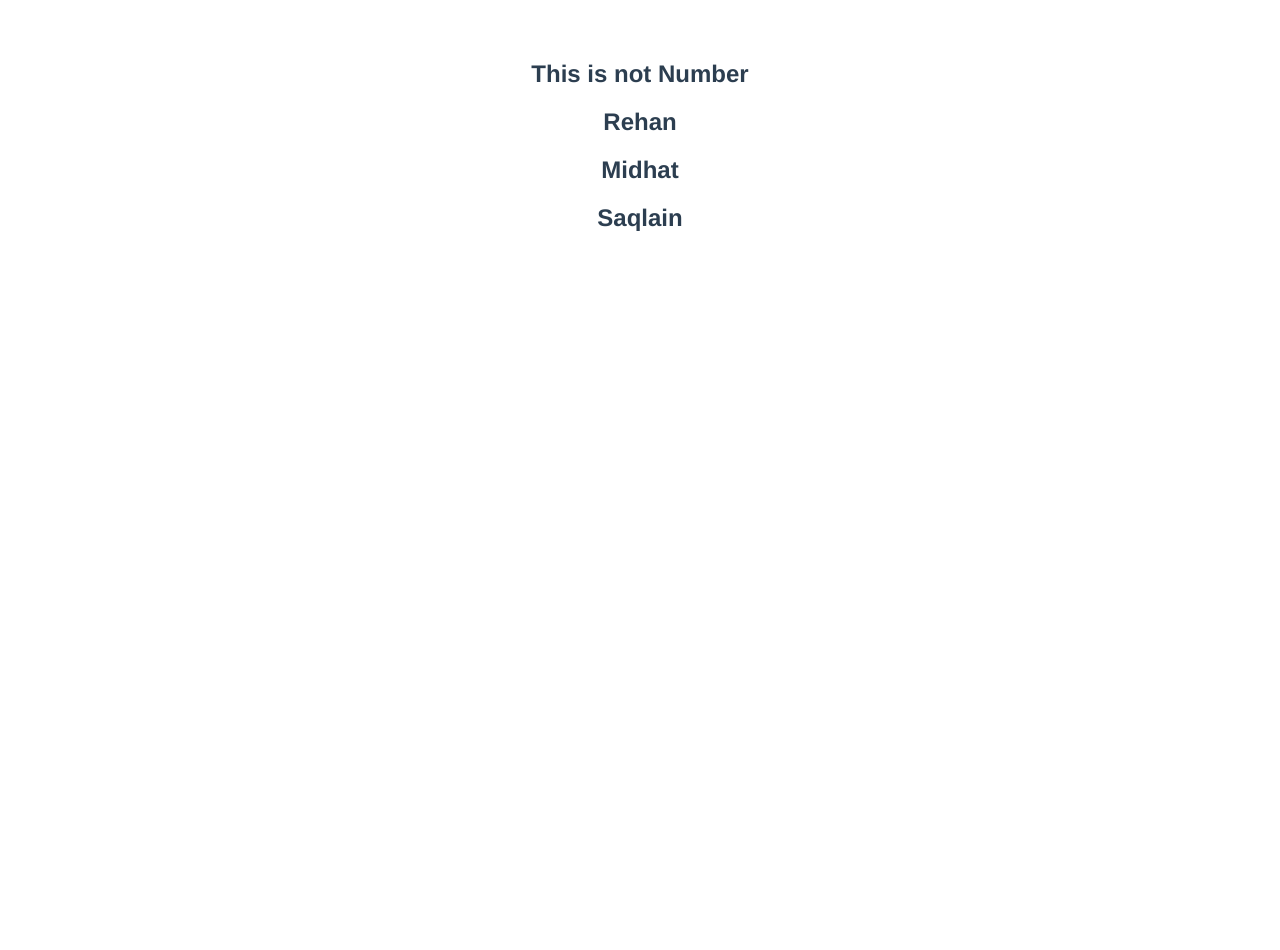
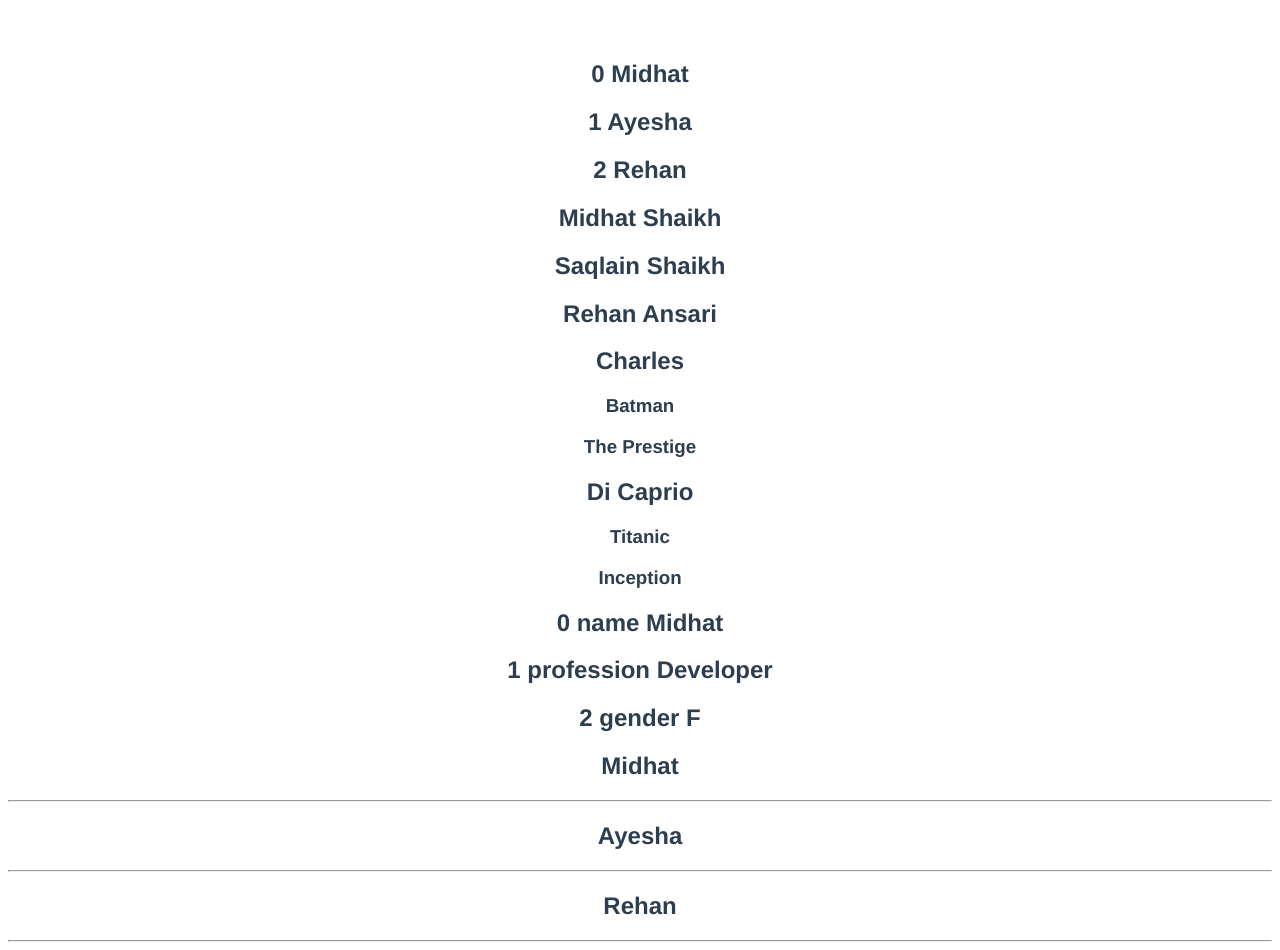
Before and after one commit to rehanrehman389/vue-learning, a Vue app: page / in a window 1280 px wide. Before the commit the page ends 800 px from the top, so only its background shows below. Built offline with nearby package versions, Linux system fonts and the light colour scheme.

Commit message:
v-for directive;

```diff
--- a/src/App.vue
+++ b/src/App.vue
@@ -1,16 +1,18 @@
 <template>
-  <h2 v-if="num === 0">This is Number zero</h2>
-  <h2 v-else-if="num < 0">This is -ve Number</h2>
-  <h2 v-else-if="num > 0">This is +ve Number</h2>
-  <h2 v-else>This  is not  Number</h2>
-  <template v-if="display">
-    <h2>Rehan</h2>
-    <h2>Midhat</h2>
-    <h2>Saqlain</h2>
+  <h2 v-for="(name, index) in names" :key="name">{{ index}} {{ name }}</h2>
+  <h2 v-for="name in fullNames" :key="name.first"> {{ name.first }} {{ name.last }}</h2>
+
+  <div v-for="actor in actors" :key="actor.name">
+    <h2> {{ actor.name }}</h2>
+    <h3 v-for="movie in actor.movies" :key="movie"> {{ movie }}</h3>
+  </div>
+
+  <h2 v-for="(value, key, index) in myinfo" :key="value">{{ index }} {{ key }} {{ value }}</h2>
+
+  <template v-for="name in names" :key="name">
+    <h2>{{ name }}</h2>
+    <hr/>
   </template>
-
-  <h2 v-show="show">Using V show</h2>
-  <h2 v-if="show">Using V IF</h2>
 </template>
 
 <script>
@@ -19,9 +21,27 @@
   name: 'App',
   data() {
     return {
-      num: "Hi",
-      display: true,
-      show: false
+      names: ['Midhat', 'Ayesha', 'Rehan'], //array
+      fullNames: [
+        {first: 'Midhat', last: 'Shaikh'},
+        {first: 'Saqlain', last: 'Shaikh'},
+        {first: 'Rehan', last: 'Ansari'}
+      ], //array of obj
+      actors: [
+        {
+          name: 'Charles',
+          movies: ['Batman', 'The Prestige'],
+        },
+        {
+          name: 'Di Caprio',
+          movies: ['Titanic', 'Inception']
+        }
+      ],//array of array
+      myinfo: {
+        name: 'Midhat',
+        profession: 'Developer',
+        gender: 'F'
+      }
     }
   }
 }
```
